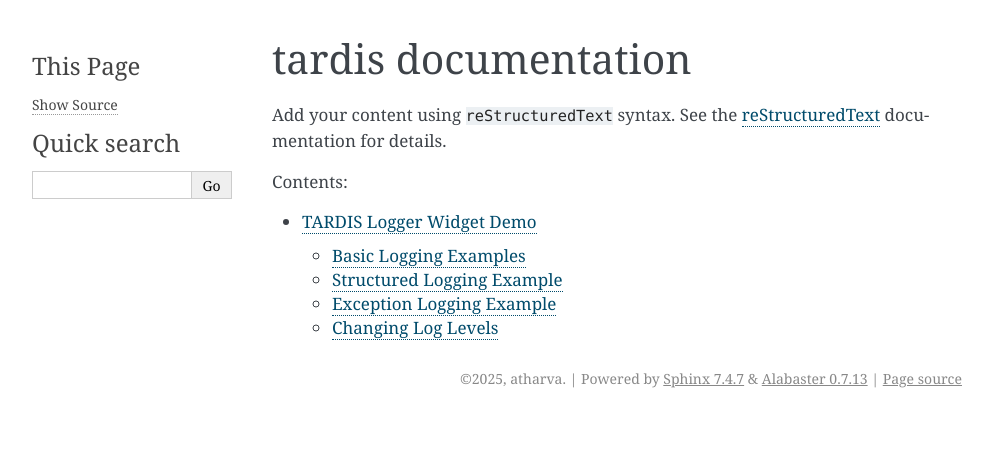
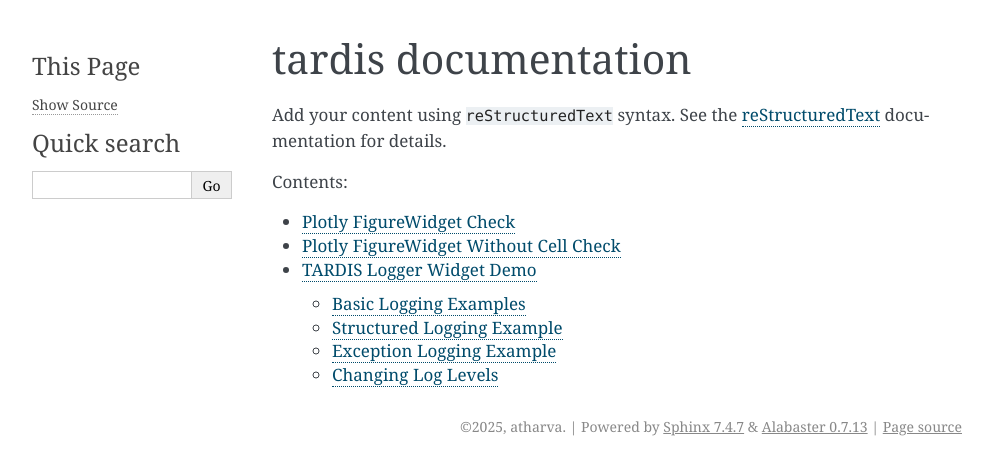
Before and after one commit to atharva-2001/panel-sphinx, a Sphinx documentation site: the page built from source/index.rst, in a window 1280 px wide. Shown: the top 475 px of the page, without its empty margins (148-1141 px from the left). Built offline with Sphinx 7.4.7, drawn with Linux system fonts in a browser that asks for light colours; some of the changed lines change nothing that is shown.

Commit message:
plotly figurewidget test

```diff
--- a/source/conf.py
+++ b/source/conf.py
@@ -22,10 +22,12 @@
 exclude_patterns = []
 
 # Execute notebooks during docs build
-nbsphinx_execute = 'always'  # Other options: 'never', 'auto'
+import os
+os.makedirs('_static', exist_ok=True)
+nbsphinx_execute = 'auto'  # 'always' can cause timeouts, 'auto' is more robust
 
 # Optional: Set timeout for cell execution (in seconds)
-nbsphinx_timeout = 300  # 5 minutes
+nbsphinx_timeout = 600  # Increase timeout to 10 minutes
 
 # Optional: If you want to ignore notebook execution errors
 nbsphinx_allow_errors = True
--- /dev/null
+++ b/source/figurewidget.py
@@ -0,0 +1,56 @@
+import plotly.graph_objects as go
+from plotly.subplots import make_subplots
+import ipywidgets as widgets
+import numpy as np
+from IPython.display import display
+
+class PlotlyVisualization:
+    def __init__(self):
+        """Initialize the visualization class with empty figure widgets."""
+        self.fig1 = None
+        self.fig2 = None
+        self.create_figures()
+
+    def create_sample_data(self):
+        """Generate sample data for the plots."""
+        x = np.linspace(0, 10, 100)
+        y1 = np.sin(x)
+        y2 = np.cos(x)
+        return x, y1, y2
+
+    def create_figures(self):
+        """Create the FigureWidget objects."""
+        x, y1, y2 = self.create_sample_data()
+
+        # Create the first FigureWidget
+        self.fig1 = go.FigureWidget(
+            data=[go.Scatter(x=x, y=y1, mode='lines', name='sin(x)')],
+            layout=go.Layout(title='Sine Wave', height=400)
+        )
+
+        # Create the second FigureWidget
+        self.fig2 = go.FigureWidget(
+            data=[go.Scatter(x=x, y=y2, mode='lines', name='cos(x)')],
+            layout=go.Layout(title='Cosine Wave', height=400)
+        )
+
+    def display_plots(self):
+        """Display both figures in a VBox layout and return the widget."""
+        if self.fig1 is None or self.fig2 is None:
+            self.create_figures()
+
+        display(widgets.VBox([self.fig1, self.fig2]))
+        # return vbox
+
+    def display_plots_show(self):
+      """Display both figures in a VBox layout and return the widget."""
+      if self.fig1 is None or self.fig2 is None:
+          self.create_figures()
+
+      display(widgets.VBox([self.fig1.show(), self.fig2.show()]))
+      # return vbox
+
+# # Example usage:
+# if __name__ == "__main__":
+#     viz = PlotlyVisualization()
+#     display(viz.display_plots())
--- a/source/index.rst
+++ b/source/index.rst
@@ -15,4 +15,6 @@
    :maxdepth: 2
    :caption: Contents:
 
+   figurewidget
+   figurewidget_without_cell
    logger_demo
```
Also changed, not shown: source/figurewidget.ipynb (added), source/figurewidget_without_cell.ipynb (added), source/test.ipynb (deleted), 1 other file.
